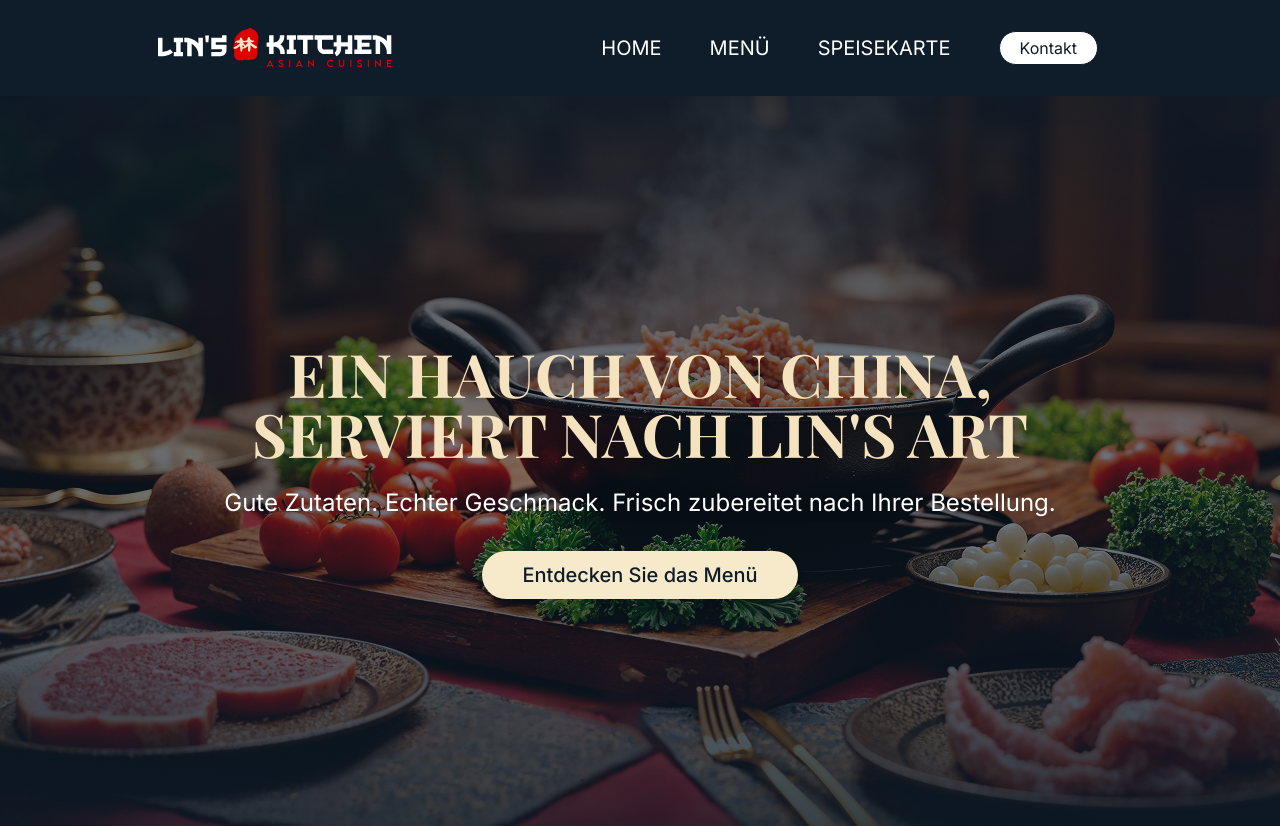
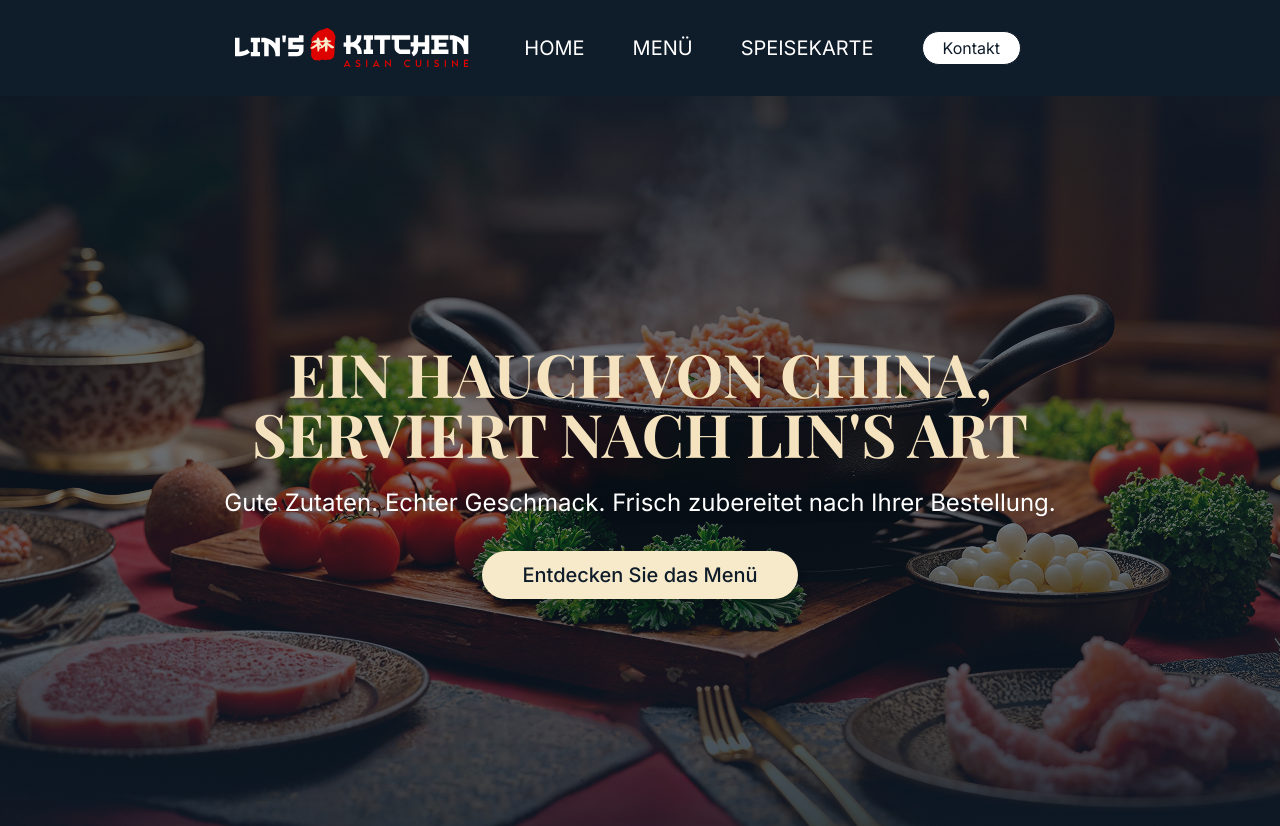
Before and after one commit to ahmad-shk/lins-kitchen, a Next.js app: page / in a window 1280 px wide. Shown: the top 826 px of the page. Built offline with nearby package versions, Linux system fonts and the light colour scheme; a web font is replaced by a local one.

Commit message:
Update globals.css

```diff
--- a/app/globals.css
+++ b/app/globals.css
@@ -186,7 +186,7 @@ body {
 }
 
 .container-sm {
-  max-width: 994px;
+  max-width: 840px;
   padding: 0 15px;
   margin: 0 auto;
 }
```
